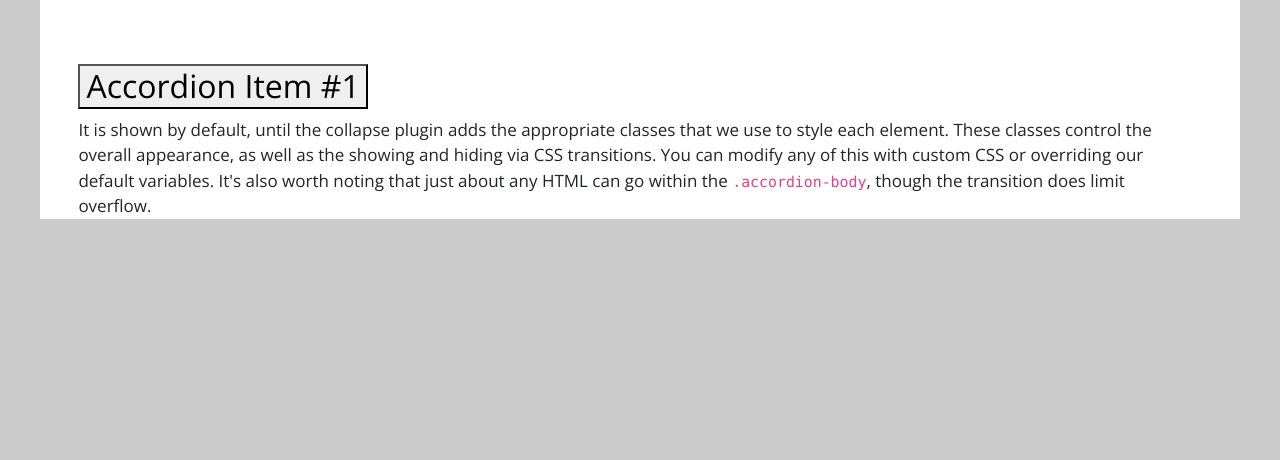
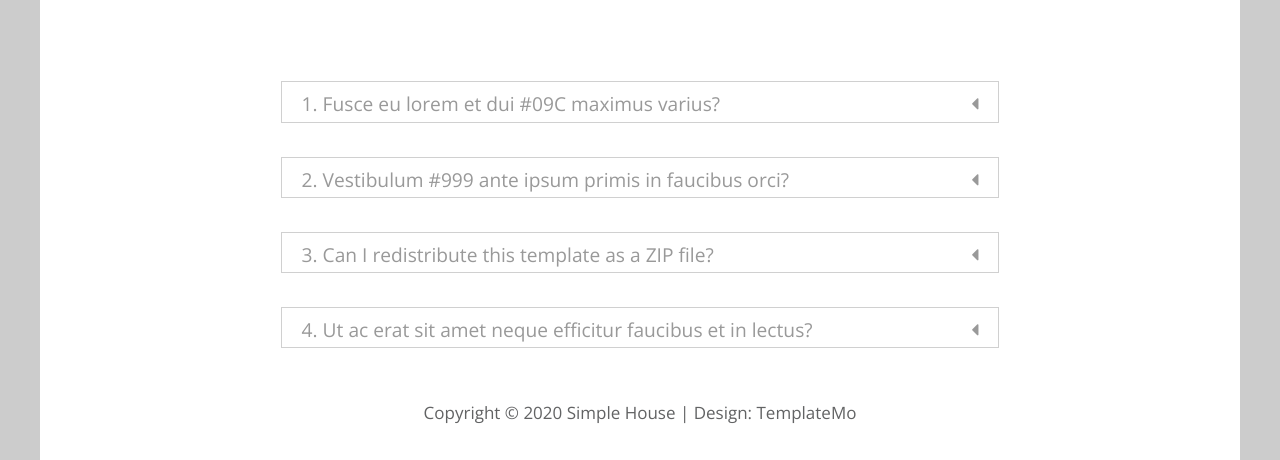
Before and after one commit to harinsonA/Simple_Restaurant, a React (Create React App) app: page /contact in a window 1280 px wide. Shown: the part 1691-2151 px from the top of the page. Before the commit the page ends 1910 px from the top, so only its background shows below. Built offline with nearby package versions, Linux system fonts and the light colour scheme.

Commit message:
fin del proyecto

```diff
--- a/src/Components/Molecules/CollapsibleContact.jsx
+++ b/src/Components/Molecules/CollapsibleContact.jsx
@@ -1,19 +1,46 @@
+import React, { useState, useEffect } from 'react'
+
+const CollapsibleContact = ({ id, title, description, head, collapse }) => {
+
+    const [cambiar, setCambiar] = useState(true)
+
+    const cambiarIcon = event => {
+        setCambiar(cambiar ? false : true)
+    }
 
 
-const CollapsibleContact = () => (
-    <div className="accordion" id="accordionExample">
-        <div className="accordion-item">
-            <h2 className="accordion-header" id="headingOne">
-                <button className="accordion-button" type="button" data-bs-toggle="collapse" data-bs-target="#collapseOne" aria-expanded="true" aria-controls="collapseOne">
-                    Accordion Item #1
-                </button>
-            </h2>
-            <div id="collapseOne" className="accordion-collapse collapse show" aria-labelledby="headingOne" data-bs-parent="#accordionExample">
-                <div className="accordion-body">
-                    It is shown by default, until the collapse plugin adds the appropriate classes that we use to style each element. These classes control the overall appearance, as well as the showing and hiding via CSS transitions. You can modify any of this with custom CSS or overriding our default variables. It's also worth noting that just about any HTML can go within the <code>.accordion-body</code>, though the transition does limit overflow.
+    return (
+        <div className="accordion accordion-w col-md-8" id={id}>
+            <div className="accordion-item accordion-w">
+                <h2 className="accordion-header" id={head}>
+                    <button
+                        className="accordion-button btn-acordion d-flex justify-content-between"
+                        type="button"
+                        data-bs-toggle="collapse"
+                        data-bs-target={`#${collapse}`}
+                        aria-expanded="true"
+                        aria-controls={collapse}
+                        onClick={cambiarIcon.bind(this)}
+                    >
+                        <div>
+                            {title}
+                        </div>
+                        <div>
+                            {
+                                cambiar ? <i className="fas fa-caret-left"></i> : <i class="fas fa-caret-down"></i>
+                            }
+                        </div>
+                    </button>
+                </h2>
+                <div id={collapse} className="accordion-collapse collapse" aria-labelledby={head} data-bs-parent={`#${id}`}>
+                    <div className="accordion-body">
+                        <p className="text-description-accordion">
+                            {description}
+                        </p>
+                    </div>
                 </div>
             </div>
         </div>
-    </div>
-)
+    )
+}
 export default CollapsibleContact;
--- /dev/null
+++ b/src/Components/Organisms/CollapsibleContacGrid.jsx
@@ -0,0 +1,37 @@
+import CollapsibleContact from "../Molecules/CollapsibleContact";
+
+
+const CollapsibleContactGrid = () => (
+    <div className="d-flex flex-column align-items-center">
+        <CollapsibleContact
+            id={1}
+            head = 'headingOne'
+            collapse = 'collapseOne'
+            title='1. Fusce eu lorem et dui #09C maximus varius?'
+            description='#666 Duis blandit purus vel nenenatis rutrum. Pellentesque pellentesque tindicunt lorem, ac egestas massa sollicitudin vel. Nam scelerisque vulputate quam mollis pretium. Morbi condimentum volutpat.'
+        />
+        <CollapsibleContact
+            id={2}
+            head = 'headingTwo'
+            collapse = 'collapseTwo'
+            title='2. Vestibulum #999 ante ipsum primis in faucibus orci?'
+            description='Mauris euismod odio at commodo rhoncus. Maecenas nec interdum purus, sed auctor est. Sed eleifend urna nec diam consectetur, a aliquet turpis facilisis. Integer est sapien, sagittis vel massa vel, interdum euismod erat. Aenean sollicitudin nisi neque, efficitur posuere urna rutrum porta.'
+        />
+        <CollapsibleContact
+            id={3}
+            head = 'headingthree'
+            collapse = 'collapseThree'
+            title='3. Can I redistribute this template as a ZIP file?'
+            description='Redistributing this template as a downloadable ZIP file on any template collection site is strictly prohibited. You will need to contact TemplateMo for additional permissions about our templates. Thank you.'
+        />
+        <CollapsibleContact
+            id={4}
+            head = 'headingFour'
+            collapse = 'collapseFour'
+            title='4. Ut ac erat sit amet neque efficitur faucibus et in lectus?'
+            description='Vivamus viverra pretium ultricies. Praesent feugiat, sapien vitae blandit efficitur, sem nulla venenatis nunc, vel maximus ligula sem a sem. Pellentesque ligula ex, facilisis ac libero a, blandit ullamcorper enim.'
+        />
+    </div>
+)
+
+export default CollapsibleContactGrid;
--- a/src/Components/Page/Contact.jsx
+++ b/src/Components/Page/Contact.jsx
@@ -1,6 +1,7 @@
+import CopyRight from "../Atoms/CopyRight";
 import MapContact from "../Atoms/MapContact";
-import CollapsibleContact from "../Molecules/CollapsibleContact";
 import Resumen from "../Molecules/ResumenCard";
+import CollapsibleContactGrid from "../Organisms/CollapsibleContacGrid";
 import ContactInfo from "../Organisms/ContactInfo";
 
 
@@ -18,7 +19,8 @@ const Contact = () => (
         title='FAQs'
         description='This section comes with Accordion tabs for different questions and answers about Simple House HTML CSS template. Thank you. #666'
     />
-    <CollapsibleContact />
+    <CollapsibleContactGrid />
+    <CopyRight classnme="copyright" text="Copyright © 2020 Simple House | Design: TemplateMo"/>
     </div>
 )
 
--- a/src/index.css
+++ b/src/index.css
@@ -178,3 +178,26 @@ body {
   width: 80%;
   height: 450px;
 }
+.accordion-w{
+  width: 100%;
+}
+.btn-acordion{
+  width: 100%;
+  padding: 10px 20px 6px;
+  font-size: 1.2rem;
+  font-family: 'Open Sans', Helevetica, Arial, sans-serif;
+  color: #999;
+  background-color: transparent;
+  border: 1px solid #d0d0d0;
+  margin-bottom: 17px;
+  margin-top: 17px;
+  cursor: pointer;
+  text-align: left;
+  outline: none;
+  transition: 0.4s;
+}
+.text-description-accordion{
+  padding: 5px 20px 30px;
+  color: #626364;
+  line-height: 1.8;
+}
```
